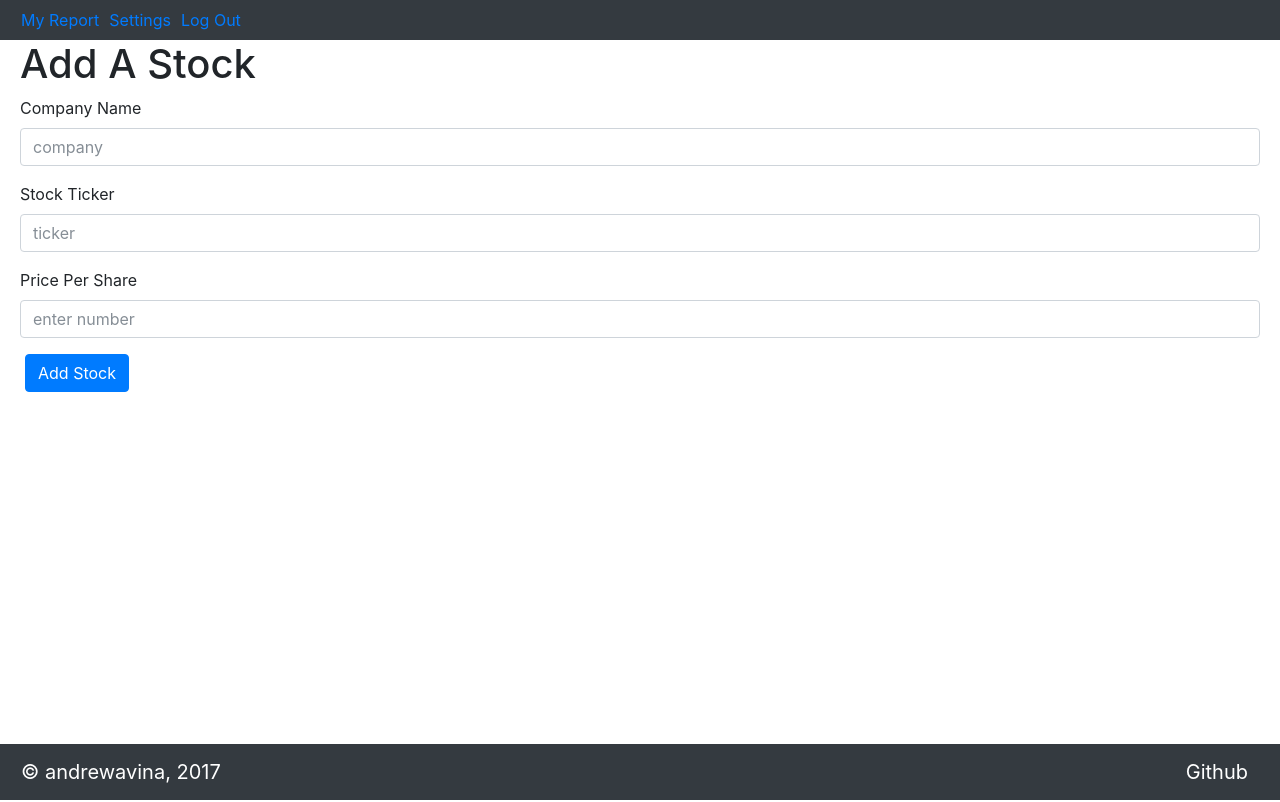
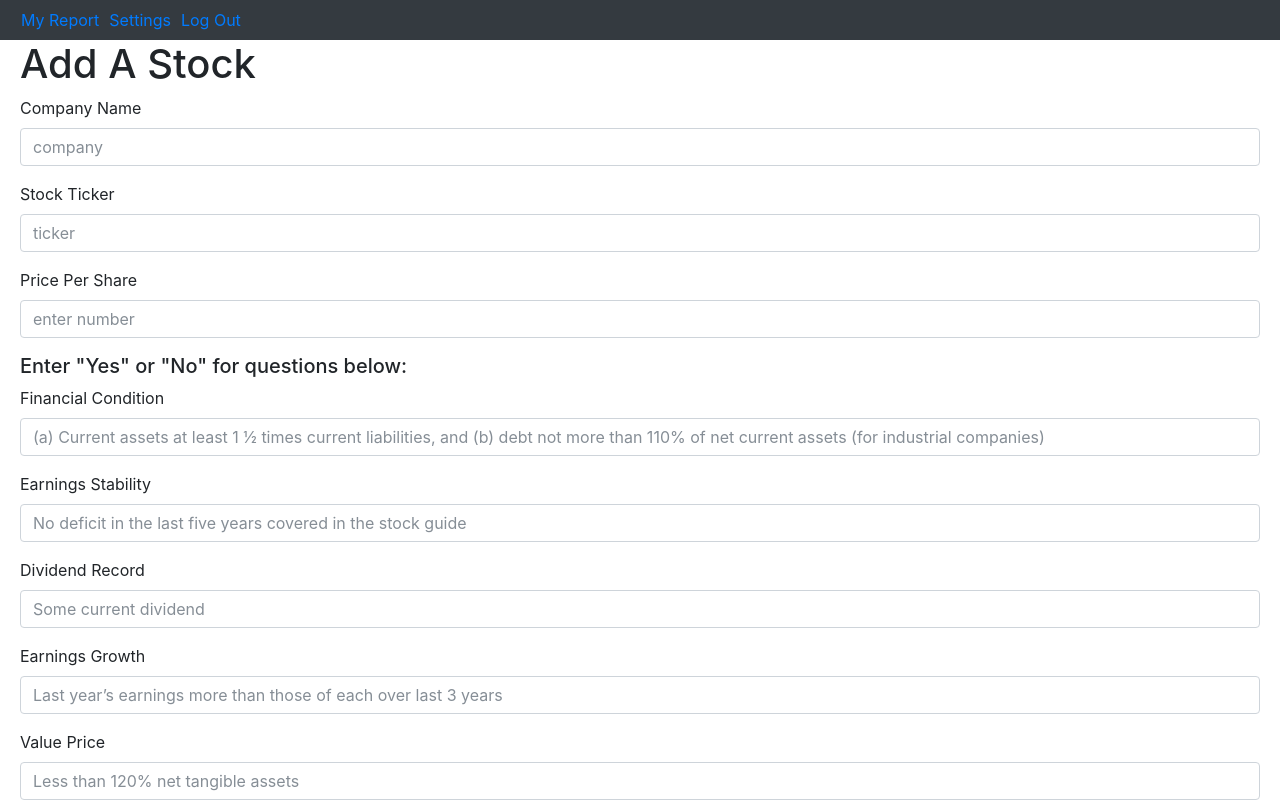
Before and after one commit to andrewavina/ValueTip, a React (Create React App) app in the folder client/: page /create-stock in a window 1280 px wide. Shown: the top 802 px of the page. Built offline with nearby package versions, Linux system fonts and the light colour scheme; sample sign-in values are in the browser's storage.

Commit message:
edited style of header and footer. Added more fields to stock model. Added more inputs to create stock.

```diff
--- a/client/src/Footer.jsx
+++ b/client/src/Footer.jsx
@@ -3,10 +3,9 @@ import React from 'react'
 const Footer = (props) => {
     return (
         <div className='Footer'>
-            {/* <div className="card-footer text-muted">
-                    2 days ago
-            </div> */}
-            <nav className="navbar fixed-bottom navbar-dark bg-dark">
+            <br/>
+            <br/>
+            <nav className="navbar navbar-dark bg-dark">
                 <a className="navbar-brand" href="https://github.com/andrewavina" rel="noopener noreferrer" target="_blank">
                     © andrewavina, 2017
                 </a>
--- a/client/src/views/CreateStock.jsx
+++ b/client/src/views/CreateStock.jsx
@@ -6,7 +6,12 @@ class CreateStock extends React.Component {
         fields: {
             name: '',
             ticker: '',
-            price: ''
+            price: '',
+            financialCondition: '',
+            earningsStability: '',
+            dividendRecord: '',
+            earningsGrowth: '',
+            valuePrice: ''
         }
     }
 
@@ -30,7 +35,12 @@ class CreateStock extends React.Component {
                 fields: {
                     name: '',
                     ticker: '',
-                    price: ''
+                    price: '',
+                    financialCondition: '',
+                    earningsStability: '',
+                    dividendRecord: '',
+                    earningsGrowth: '',
+                    valuePrice: ''
                 }
             })
             if (event) {
@@ -41,7 +51,7 @@ class CreateStock extends React.Component {
     }
 
     render() {
-        const { name, ticker, price } = this.state.fields
+        const { name, ticker, price, financialCondition, earningsStability, dividendRecord, earningsGrowth, valuePrice } = this.state.fields
         return (
             <div className='CreateStock'>
                 <h1>Add A Stock</h1>
@@ -61,6 +71,33 @@ class CreateStock extends React.Component {
                         <input type="text" placeholder="enter number" name="price" value={price} className="form-control"/>
                     </div>
 
+                    <h5>Enter "Yes" or "No" for questions below:</h5>
+
+                    <div className="form-group">
+                        <label>Financial Condition</label>
+                        <input type="text" placeholder="(a) Current assets at least 1 ½ times current liabilities, and (b) debt not more than 110% of net current assets (for industrial companies)" name="financialCondition" value={financialCondition} className="form-control"/>
+                    </div>
+
+                    <div className="form-group">
+                        <label>Earnings Stability</label>
+                        <input type="text" placeholder="No deficit in the last five years covered in the stock guide" name="earningsStability" value={earningsStability} className="form-control"/>
+                    </div>
+
+                    <div className="form-group">
+                        <label>Dividend Record</label>
+                        <input type="text" placeholder="Some current dividend" name="dividendRecord" value={dividendRecord} className="form-control"/>
+                    </div>
+
+                    <div className="form-group">
+                        <label>Earnings Growth</label>
+                        <input type="text" placeholder="Last year’s earnings more than those of each over last 3 years" name="earningsGrowth" value={earningsGrowth} className="form-control"/>
+                    </div>
+
+                    <div className="form-group">
+                        <label>Value Price</label>
+                        <input type="text" placeholder="Less than 120% net tangible assets" name="valuePrice" value={valuePrice} className="form-control"/>
+                    </div>
+
                     <button type="submit" className="btn btn-primary">Add Stock</button>
 
                 </form>
```
Also changed, not shown: client/src/App.jsx (+0 -7 lines), 1 other file (tests, documents, lock files or other folders).
